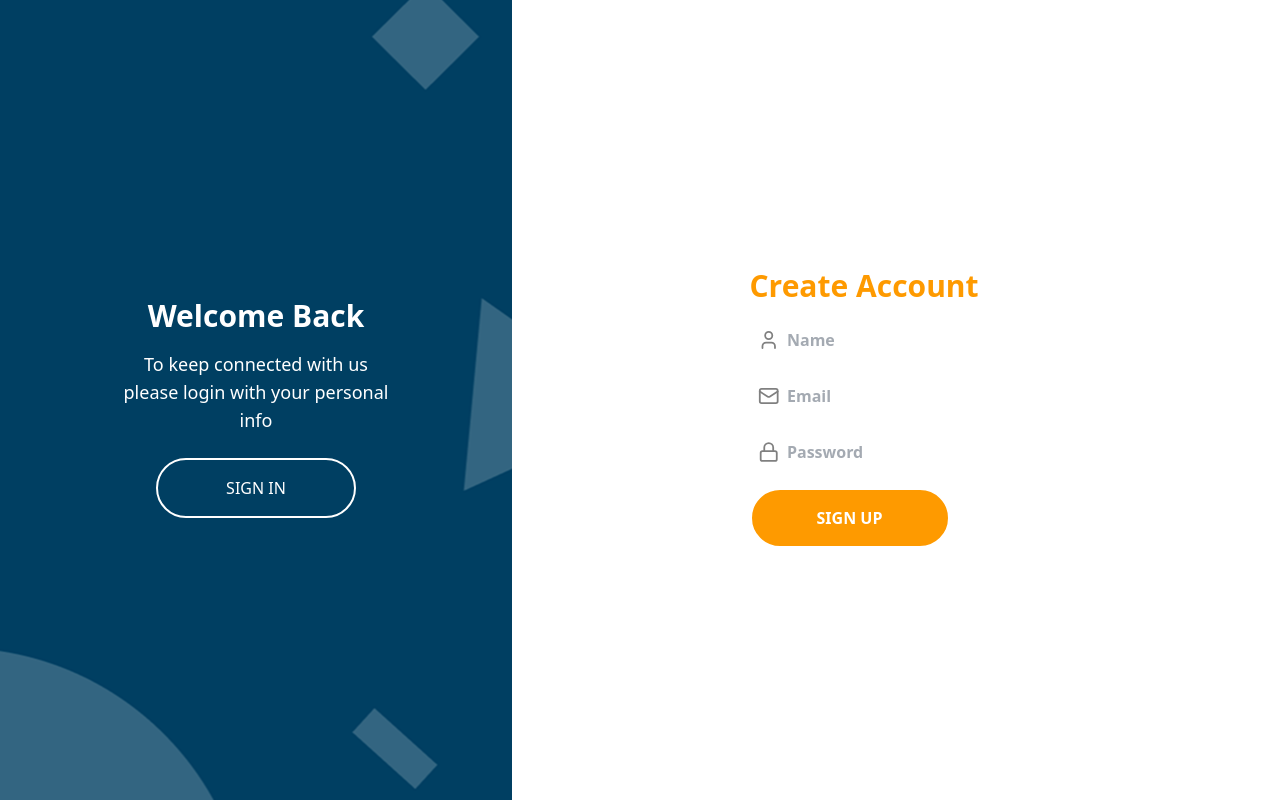
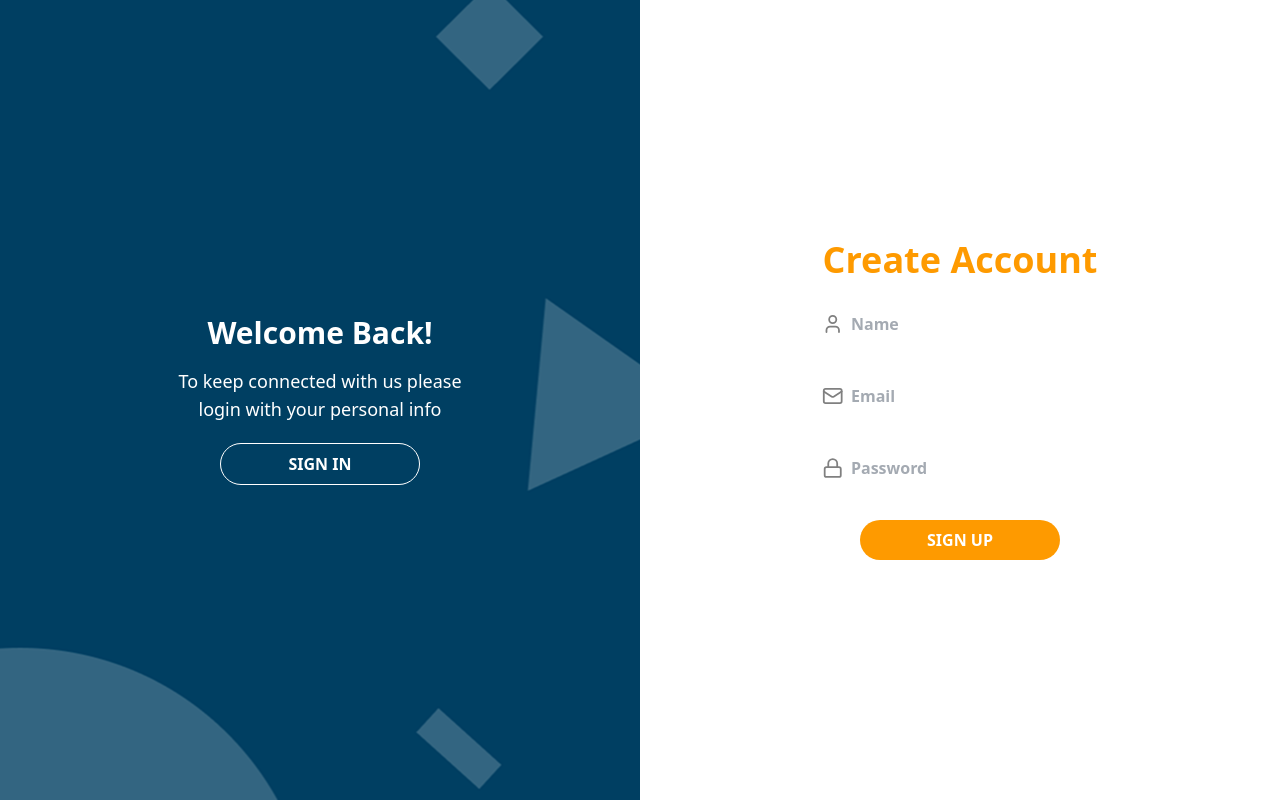
Before and after one commit to SreekuttanCS/Product-Management-Application, a React (Vite) app in the folder frontend/: page /signup in a window 1280 px wide. Built offline with nearby package versions, Linux system fonts and the light colour scheme.

Commit message:
changes in signup page and create login page

```diff
--- a/frontend/src/App.jsx
+++ b/frontend/src/App.jsx
@@ -2,12 +2,14 @@ import React from "react";
 import { BrowserRouter as Router, Routes, Route, Link } from "react-router-dom";
 import "./index.css";
 import Signup from "./pages/Signup";
+import Login from "./pages/Login";
 
 const App = () => {
   return (
     <Router>
       <Routes>
         <Route path="/signup" element={<Signup />} />
+        <Route path="/login" element={<Login />} />
       </Routes>
     </Router>
   );
--- /dev/null
+++ b/frontend/src/components/Auth/AuthWrapper.jsx
@@ -0,0 +1,56 @@
+import React from "react";
+import bgImage from "../../assets/auth/bg.png";
+
+const AuthWrapper = ({
+  reverse = false,
+  sideTitle,
+  sideText,
+  sideButtonText,
+  onSideButtonClick,
+  formTitle,
+  children,
+  onSubmit,
+  submitButtonText,
+}) => {
+  return (
+    <div
+      className={`flex h-screen ${reverse ? "flex-row-reverse" : "flex-row"}`}
+    >
+      {/* form section */}
+      <div className="w-[60%] flex flex-1 flex-col justify-center items-center p-10 bg-white">
+        <h2 className="text-amber-500 text-4xl font-bold mb-6">{formTitle}</h2>
+        <form
+          onSubmit={onSubmit}
+          className="flex flex-col items-center  w-full max-w-sm gap-4"
+        >
+          {children}
+          <button
+            type="submit"
+            className="text-white w-[200px] font-bold bg-amber-500  py-2 px-4 rounded-4xl "
+          >
+            {submitButtonText}
+          </button>
+        </form>
+      </div>
+
+      {/* side section  */}
+      <div
+        className="w-[40%] flex flex-1 flex-col justify-center items-center p-10  text-center bg-center text-white"
+        style={{ backgroundImage: `url(${bgImage})` }}
+      >
+        <h2 className=" font-bold text-3xl mb-4">{sideTitle}</h2>
+        <p className="text-white text-center font-light w-80 text-lg">
+          {sideText}
+        </p>
+        <button
+          onClick={onSideButtonClick}
+          className="text-white w-[200px] font-bold bg-transparent border border-white py-2 p-4 mt-5 rounded-4xl  "
+        >
+          {sideButtonText}
+        </button>
+      </div>
+    </div>
+  );
+};
+
+export default AuthWrapper;
--- a/frontend/src/components/signup/InputField .jsx
+++ b/frontend/src/components/Auth/InputField .jsx
@@ -1,12 +1,13 @@
 import React from "react";
 
-const InputField = ({ Icon, placeholder, type = "text" }) => {
+const InputField = ({ Icon, placeholder, type = "text", onChange }) => {
   return (
     <div className="flex items-center text-gray-600 p-2 rounded mb-4">
       <Icon className="mr-2" color="gray" />
       <input
         type={type}
         placeholder={placeholder}
+        onChange={onChange}
         className="bg-transparent outline-none text-gray-600 w-full font-bold"
       />
     </div>
--- a/frontend/src/components/signup/LeftSignUp.jsx
+++ /dev/null
@@ -1,22 +0,0 @@
-import React from "react";
-import "./signup.css";
-import bgImage from "../../assets/signup/bg.png";
-
-const LeftSignUp = () => {
-  return (
-    <div
-      className="w-[40%]   flex flex-col items-center justify-center gap-6 bg-center"
-      style={{ backgroundImage: `url(${bgImage})` }}
-    >
-      <div className="text-center">
-        <h2 className="text-white font-bold text-3xl my-4">Welcome Back</h2>
-        <h4 className="text-white text-center font-light w-70 text-lg">
-          To keep connected with us please login with your personal info
-        </h4>
-      </div>
-      <button className="signup-btn">SIGN IN</button>
-    </div>
-  );
-};
-
-export default LeftSignUp;
--- a/frontend/src/components/signup/RightSignup.jsx
+++ /dev/null
@@ -1,23 +0,0 @@
-import React from "react";
-import { Lock, Mail, User } from "lucide-react";
-import InputField from "./InputField ";
-
-const RightSignup = () => {
-  return (
-    <div className="w-[60%]  flex flex-col items-center justify-center">
-      <div>
-        <h2 className="text-amber-500 font-bold text-3xl my-4">
-          Create Account
-        </h2>
-        <div className="w-full ">
-          <InputField Icon={User} placeholder="Name" />
-          <InputField Icon={Mail} placeholder="Email" />
-          <InputField Icon={Lock} placeholder="Password" type="password" />
-          <button className="signup-btn bg-amber-500 font-bold">SIGN UP</button>
-        </div>
-      </div>
-    </div>
-  );
-};
-
-export default RightSignup;
--- a/frontend/src/components/signup/signup.css
+++ /dev/null
@@ -1,15 +0,0 @@
-.signup-btn {
-  width: 200px;
-  height: 60px;
-  border-radius: 40px;
-  border: 2px solid white;
-  color: white;
-}
-.signup-btn:hover {
-  color: black;
-  cursor: pointer;
-  transition: all 0.3s ease;
-}
-.left-signup {
-  background: url("frontend/src/assets/signup/bg.png");
-}
--- a/frontend/src/index.css
+++ b/frontend/src/index.css
@@ -1,2 +1,2 @@
 @import "tailwindcss";
-@import url("https://fonts.googleapis.com/css2?family=Inter:ital,opsz,wght@0,14..32,100..900;1,14..32,100..900&display=swap");
+/* @import url("https://fonts.googleapis.com/css2?family=Inter:ital,opsz,wght@0,14..32,100..900;1,14..32,100..900&display=swap"); */
--- /dev/null
+++ b/frontend/src/pages/Login.jsx
@@ -0,0 +1,30 @@
+import React from "react";
+import { useNavigate } from "react-router-dom";
+import AuthWrapper from "../components/Auth/AuthWrapper";
+
+const Login = () => {
+  const navigate = useNavigate();
+
+  const handleLogin = (e) => {
+    e.preventDefault();
+    // login logic here
+  };
+
+  return (
+    <AuthWrapper
+      reverse={false} // Show side panel first
+      sideTitle="Hello Friend!"
+      sideText="Enter your personal details and start your journey with us"
+      sideButtonText="SIGN UP"
+      onSideButtonClick={() => navigate("/signup")}
+      formTitle="Sign In"
+      submitButtonText="SIGN IN"
+      onSubmit={handleLogin}
+    >
+      <input type="text" placeholder="Username" required />
+      <input type="password" placeholder="Password" required />
+    </AuthWrapper>
+  );
+};
+
+export default Login;
--- a/frontend/src/pages/Signup.jsx
+++ b/frontend/src/pages/Signup.jsx
@@ -1,13 +1,53 @@
-import React from "react";
-import LeftSignUp from "../components/signup/LeftSignUp";
-import RightSignup from "../components/signup/RightSignup";
+import React, { useState } from "react";
+import { useNavigate } from "react-router-dom";
+import AuthWrapper from "../components/Auth/AuthWrapper";
+import { Lock, Mail, User } from "lucide-react";
+import InputField from "../components/Auth/InputField ";
 
 const Signup = () => {
+  const navigate = useNavigate();
+  const [formData, setFormData] = useState({
+    name: "",
+    email: "",
+    password: "",
+  });
+  const handleChange = (field) => (e) => {
+    setFormData({ ...formData, [field]: e.target.value });
+  };
+  const handleSignup = (e) => {
+    e.preventDefault();
+    console.log(formData);
+  };
+
   return (
-    <div className="flex h-screen">
-      <LeftSignUp />
-      <RightSignup />
-    </div>
+    <AuthWrapper
+      reverse={true}
+      sideTitle="Welcome Back!"
+      sideText="  To keep connected with us please login with your personal info
+"
+      sideButtonText="SIGN IN"
+      onSideButtonClick={() => navigate("/login")}
+      formTitle="Create Account"
+      submitButtonText="SIGN UP"
+      onSubmit={handleSignup}
+    >
+      <InputField
+        Icon={User}
+        placeholder="Name"
+        onChange={handleChange("name")}
+      />
+      <InputField
+        Icon={Mail}
+        placeholder="Email"
+        onChange={handleChange("email")}
+      />
+      <InputField
+        Icon={Lock}
+        placeholder="Password"
+        onChange={handleChange("password")}
+        type="password"
+      />
+    </AuthWrapper>
   );
 };
 
```
Also changed, not shown: frontend/src/assets/auth/bg.png (renamed from frontend/src/assets/signup/bg.png).
